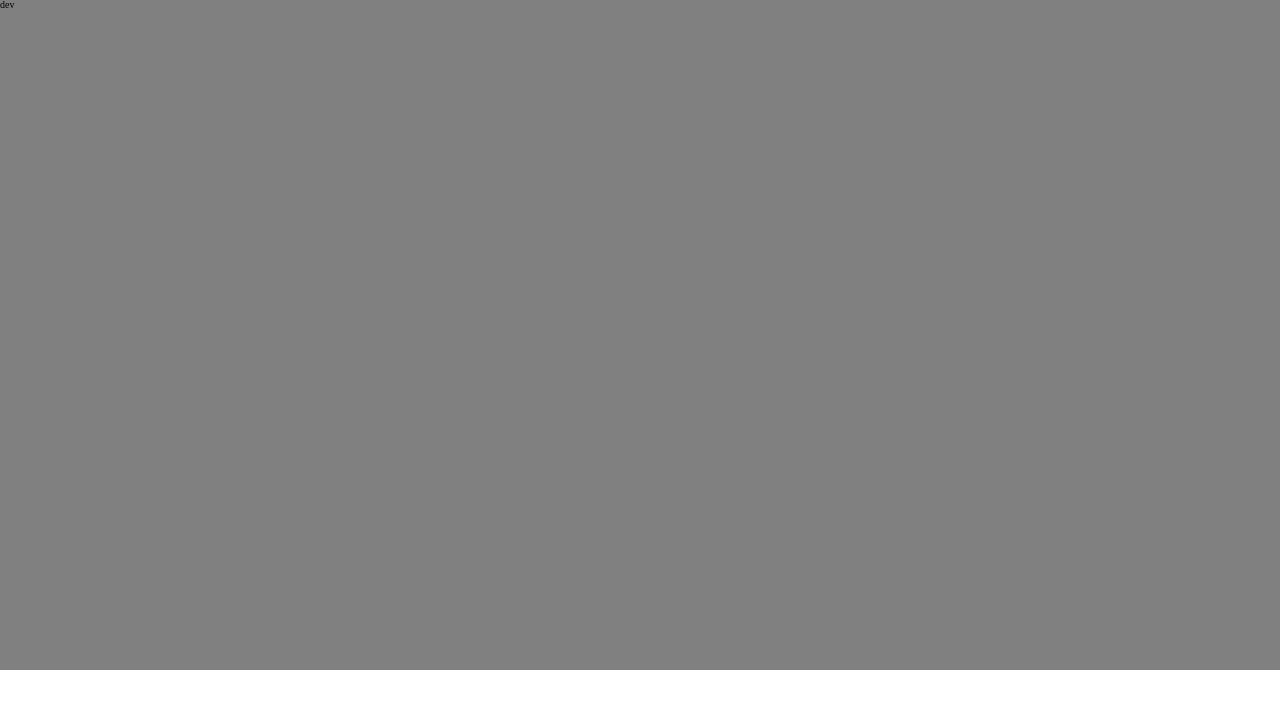
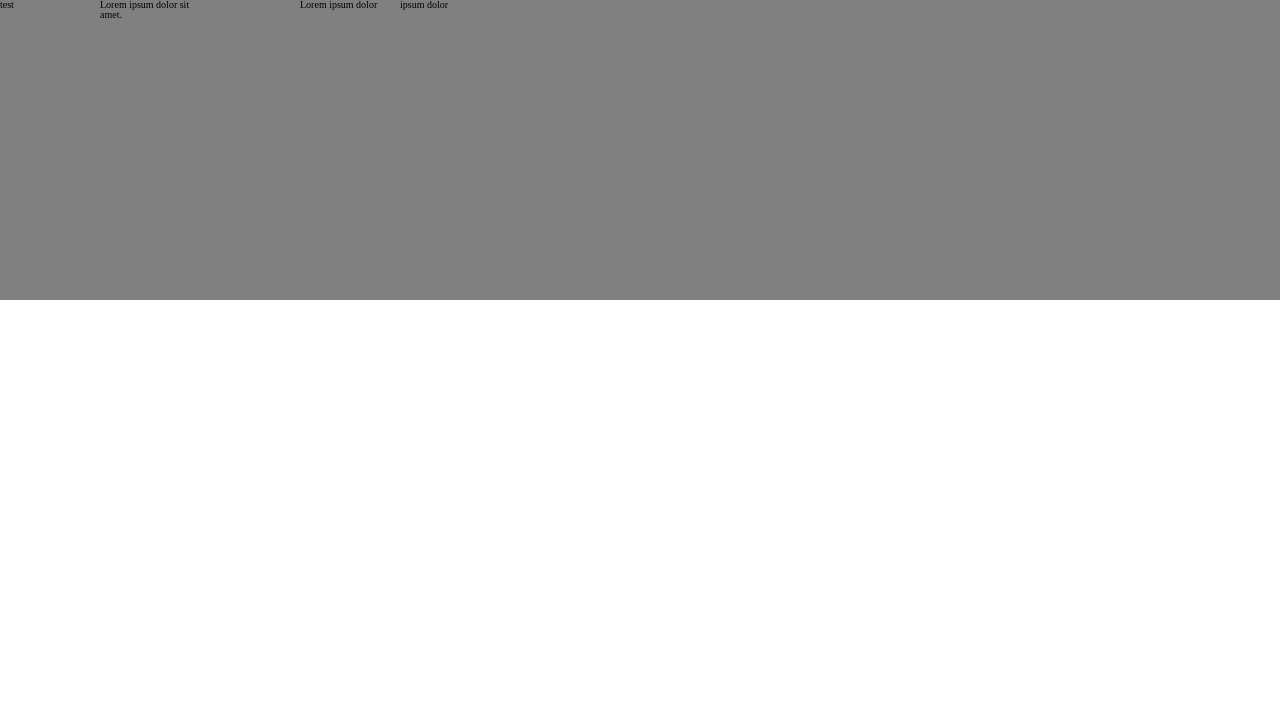
Before and after one commit to 7GBars/CSS_LEARNING_GIT, a React (Create React App) app: page / in a window 1280 px wide. Shown: the top 708 px of the page. Built offline with nearby package versions, Linux system fonts and the light colour scheme.

Commit message:
-auto-fill, auto-fit

```diff
--- a/src/App.tsx
+++ b/src/App.tsx
@@ -1,14 +1,14 @@
 import React from 'react';
 
 import './App.css';
-import {GridTemplateColumns} from "./components/grid/grid-container-options";
+import {AutoFill} from "./components/grid/grid-container-options/auto-fill_auto-fit/auto-fill"
 
 
 
 function App() {
   return (
     <div className="App">
-      <GridTemplateColumns/>
+      <AutoFill/>
     </div>
   );
 }
--- /dev/null
+++ b/src/components/grid/grid-container-options/auto-fill_auto-fit/auto-fill.scss
@@ -0,0 +1,6 @@
+.grid-container1 {
+  display: grid;
+  height: 300px;
+  grid-template-columns: repeat(auto-fit, minmax(min-content, 100px));
+
+}
--- /dev/null
+++ b/src/components/grid/grid-container-options/auto-fill_auto-fit/auto-fill.tsx
@@ -0,0 +1,15 @@
+import React from 'react';
+
+import './auto-fill.scss';
+
+export const AutoFill = (props:  any) => {
+  return (
+    <div className={'grid-container1'}>
+      <div className="item1">test</div>
+      <div className="item1">Lorem ipsum dolor sit amet.</div>
+      <div className="item1"></div>
+      <div className="item1">Lorem ipsum dolor</div>
+      <div className="item1"> ipsum dolor</div>
+    </div>
+  );
+}
--- a/src/components/grid/grid-container-options/index.ts
+++ /dev/null
@@ -1 +0,0 @@
-export * from './grid-template-columns/grid-template-columns';
```
